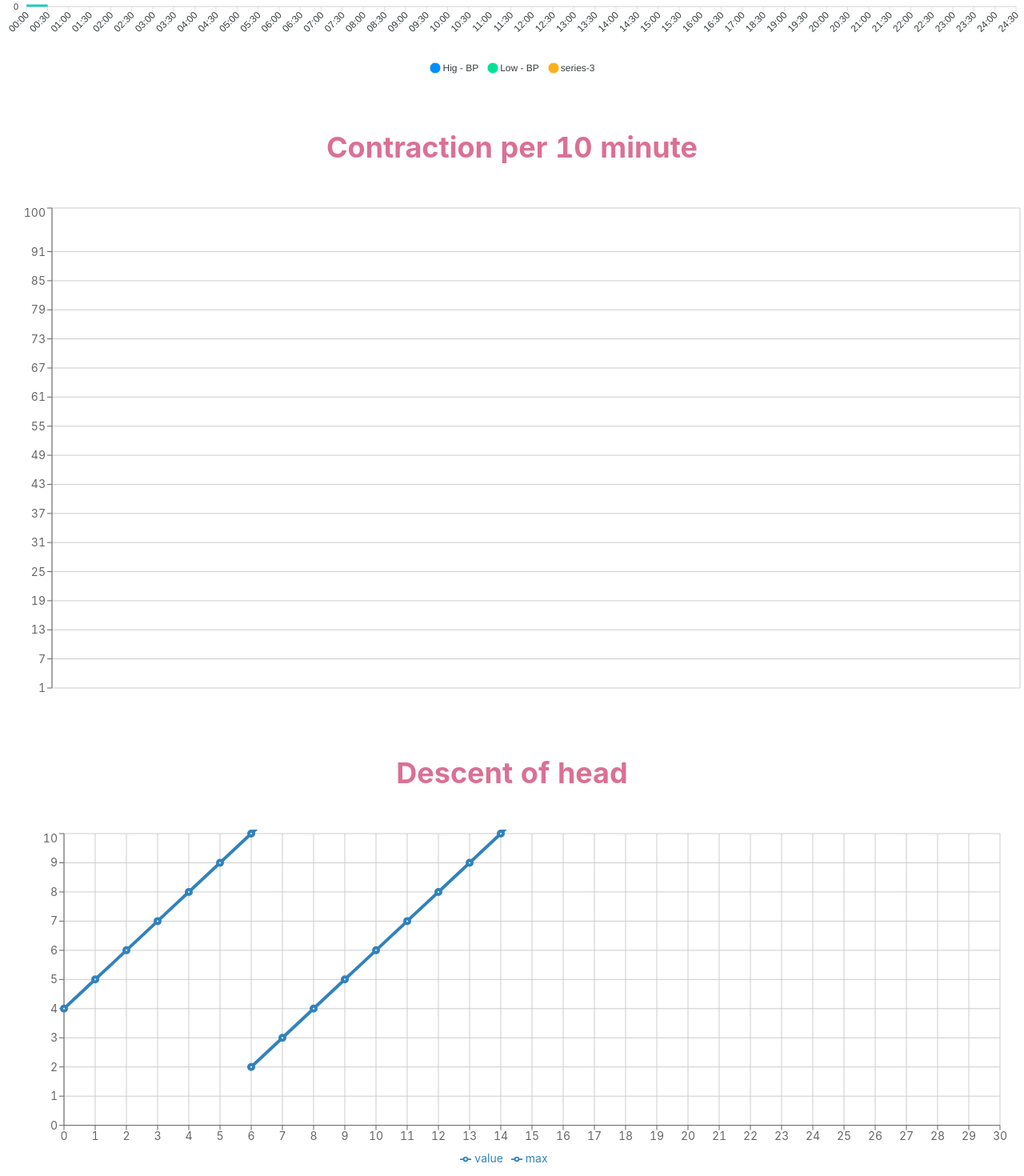
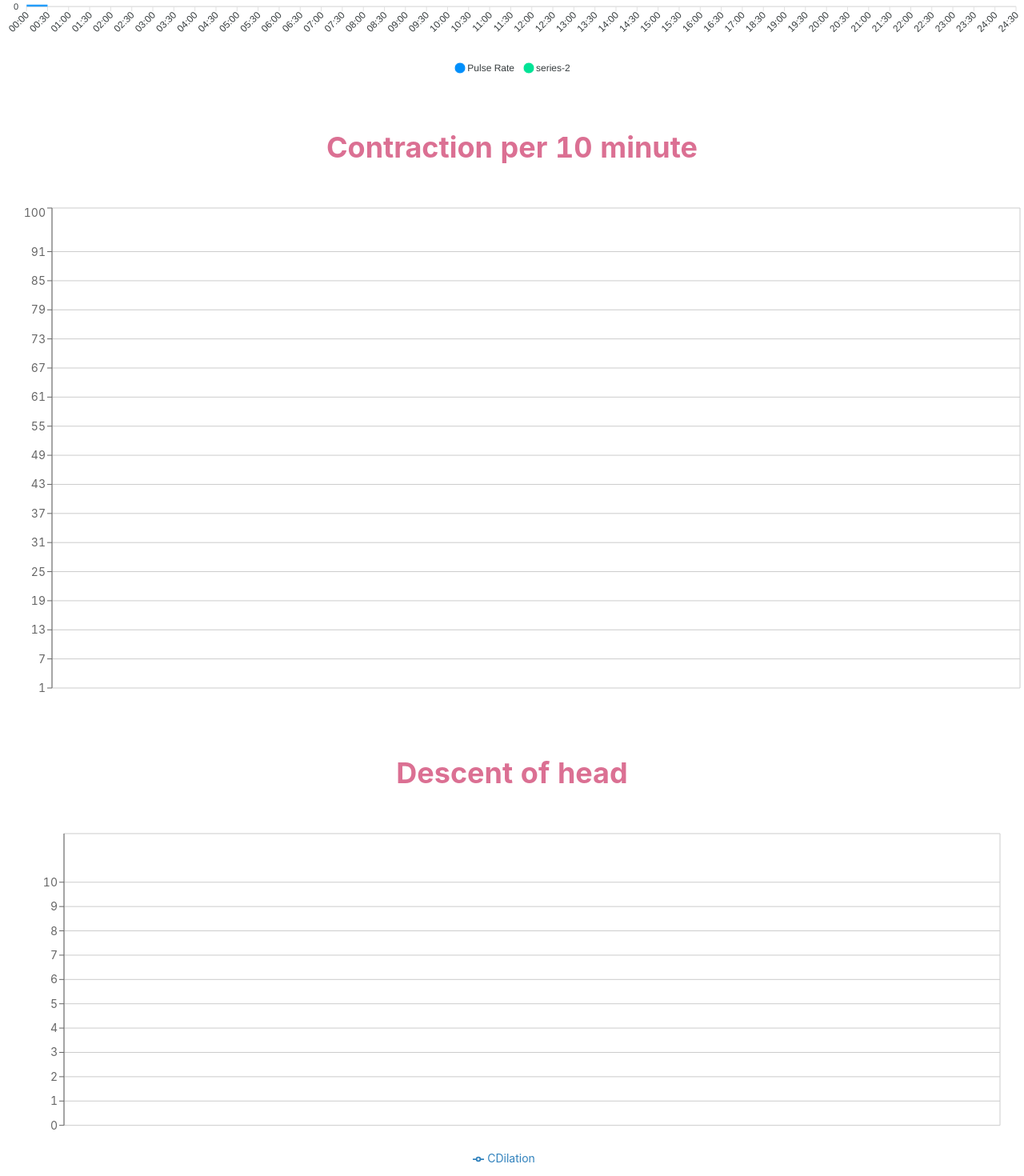
Before and after one commit to vsFrontend/React-graphs, a React (Create React App) app: page / in a window 1280 px wide. Shown: the part 963-2433 px from the top of the page at 80% size. Built offline with nearby package versions, Linux system fonts and the light colour scheme.

Commit message:
updates graph ui

```diff
--- a/src/components/DescentOfHead/index.js
+++ b/src/components/DescentOfHead/index.js
@@ -1,4 +1,4 @@
-import React from "react";
+import React, {useEffect, useState} from "react";
 import { DESCENT_OF_HEAD } from "../../utils"
 import {
   ResponsiveContainer,
@@ -12,41 +12,51 @@ import {
 } from "recharts";
 
 const DescentOfHead = () => {
+
+  const [barChartData, setBardChartData] = useState([]);
+
+  useEffect(() => {
+    const result = localStorage.getItem("MyData") || "{}";
+    const checkData = JSON.parse(result);
+    const convertToArray = Object.values(checkData);
+
+    const array = [] ;
+
+    array.push(convertToArray);
+
+
+
+    setBardChartData(convertToArray);
+  }, []);
   return (
     <>
-      <h2 className="heading">Descent of head</h2>
+      <h2 className="heading">Descent of head </h2>
+      {console.log("sadsad", barChartData)}
       <ResponsiveContainer width="100%" aspect={3}>
         <LineChart
           width={730}
           height={250}
-          data={DESCENT_OF_HEAD}
+          data={barChartData}
           margin={{ top: 5, right: 30, left: 20, bottom: 5 }}
         >
           <CartesianGrid />
-          <XAxis dataKey="min" interval={"preserveStartEnd"} />
+          <XAxis />
           <YAxis
             ticks={[0, 1, 2, 3, 4, 5, 6, 7, 8, 9, 10]}
-            domain={[0, 10]}
-            dataKey="value"
-            interval={"preserveStartEnd"}
           />
           <Tooltip />
           <Legend />
           <Line
             type="monotone"
-            dataKey="value"
+            dataKey="CDilation"
             stopColor="#3cb371"
             strokeWidth={4}
           />
-          <Line
-            type="monotone"
-            dataKey="max"
-            stopColor="#3cb371"
-            strokeWidth={4}
-          />
+
         </LineChart>
       </ResponsiveContainer>
     </>
   );
 };
+
 export default DescentOfHead;
--- a/src/components/PulseRate/index.js
+++ b/src/components/PulseRate/index.js
@@ -3,36 +3,26 @@ import ReactApexChart from "react-apexcharts";
 
 const PulseRate = () => {
 
-  const [mdBP, setMdbp] = useState([]);
-  const [msBP, setMsBp] = useState([]);
+  const [pulse, setPulse] = useState([]);
 
   useEffect(() => {
     let getData = [];
-    let getMsBpData = []
+
     const result = localStorage.getItem("MyData") || "{}";
     const checkData = JSON.parse(result);
 
     const convertToArray = Object.values(checkData);
     convertToArray.map(item => {
-      getData.push(item.MdBP);
+      getData.push(item.Mpulse);
     });
 
-    convertToArray.map(item => {
-      getMsBpData.push(item.MsBP);
-    });
-
-    setMdbp(getData);
-    setMsBp(getMsBpData);
+    setPulse(getData);
   }, []);
 
  const series = [
     {
-      name: "Hig - BP",
-      data: mdBP
-    },
-    {
-      name: "Low - BP",
-      data: msBP
+      name: "Pulse Rate",
+      data: pulse
     },
     {
       data:
@@ -73,7 +63,7 @@ const PulseRate = () => {
 
   return (
     <div>
-      <h2 className="heading">Fetal Heart Rate</h2>
+       <h2 className="heading">Fetal Pulse Rate </h2>
       <ReactApexChart
         options={options}
         series={series}
```
